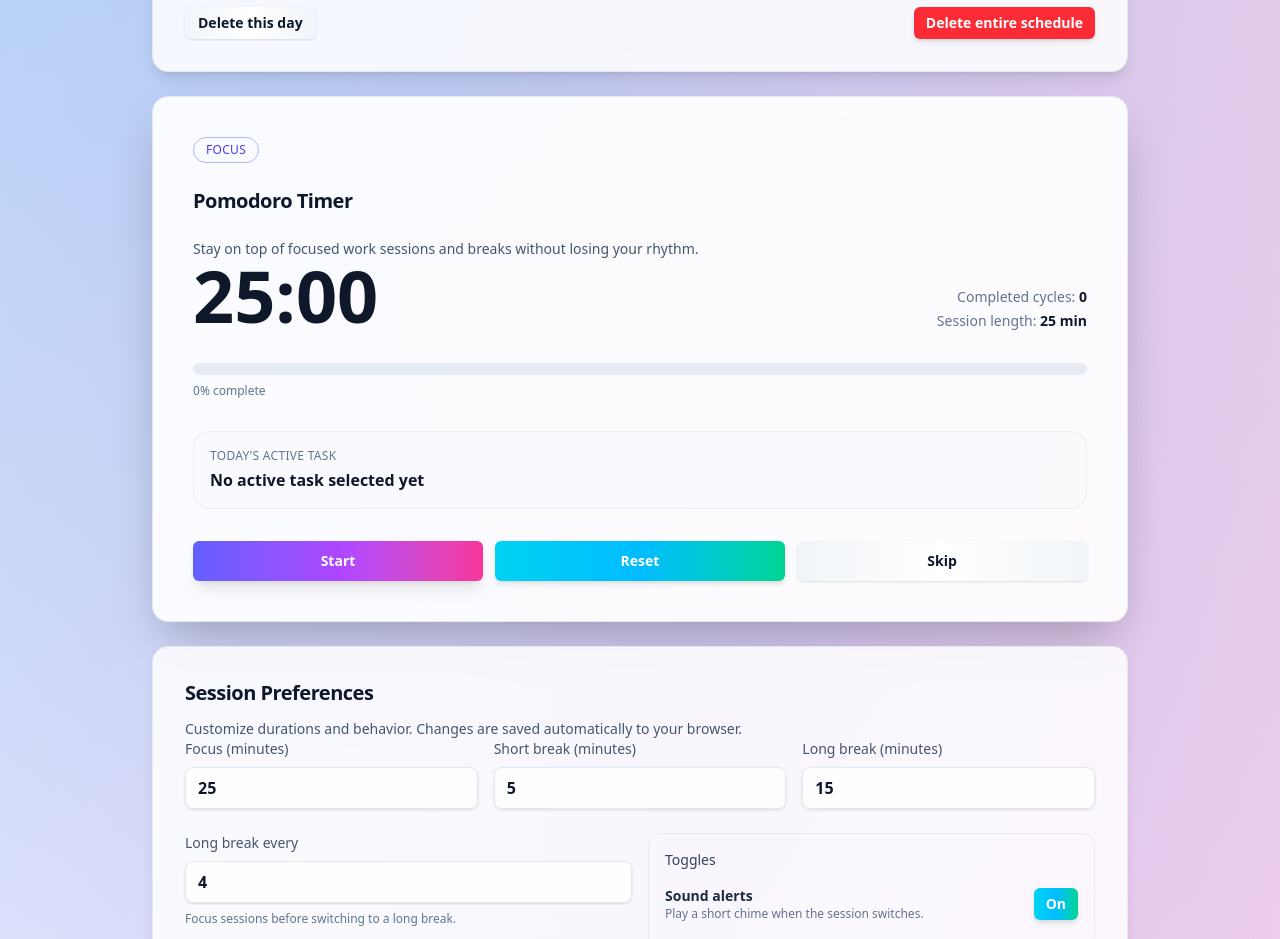
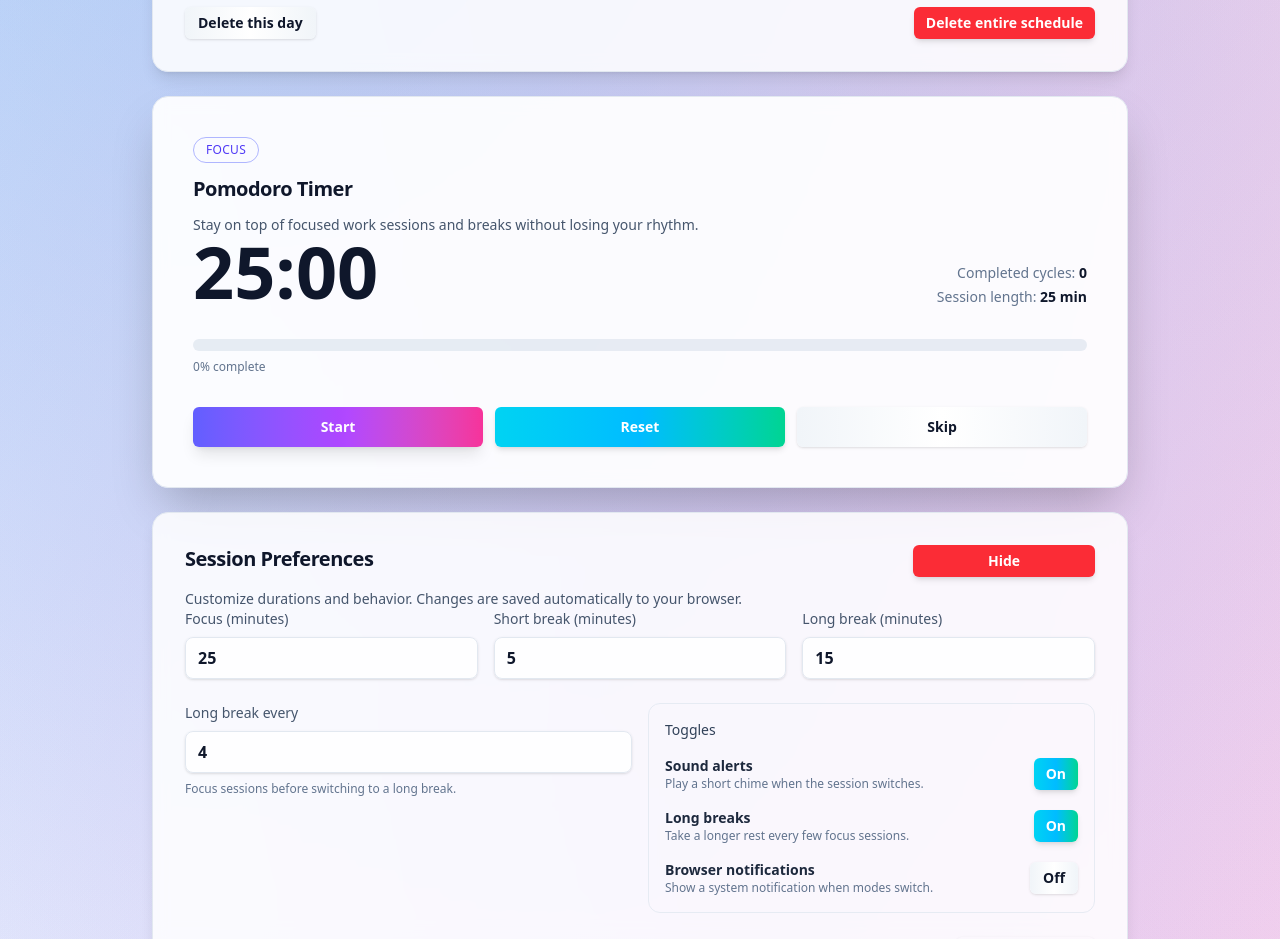
Before and after one commit to StanislavKosharinski/fliflofla, a Next.js app: page / in a window 1280 px wide. Shown: the part 540-1479 px from the top of the page. Built offline with nearby package versions, Linux system fonts and the light colour scheme.

Commit message:
Make pomodoro settings collapsable

```diff
--- a/src/components/pomodoro/pomodoro-timer.tsx
+++ b/src/components/pomodoro/pomodoro-timer.tsx
@@ -15,7 +15,6 @@ import { TimerPanel } from "@/components/pomodoro/timer-panel";
 import { TimerSettingsPanel } from "@/components/pomodoro/timer-settings-panel";
 import { useNotificationPreferences } from "@/hooks/use-notification-preferences";
 import { useScheduler } from "@/hooks/use-scheduler";
-import type { TaskEntry } from "@/hooks/use-scheduler";
 import type { TimerSettings } from "@/hooks/use-timer";
 import { playChime } from "@/lib/chime";
 import { formatTime } from "@/lib/time";
@@ -50,7 +49,6 @@ export function PomodoroTimer() {
     reset,
     skip,
     updateSettings,
-    schedule,
     selectedDayKey,
     selectedDay,
     todayKey,
@@ -66,6 +64,7 @@ export function PomodoroTimer() {
   } = useScheduler();
 
   const [localSettings, setLocalSettings] = useState(settings);
+  const [isSettingsCollapsed, setIsSettingsCollapsed] = useState(false);
   const [hasInteracted, setHasInteracted] = useState(false);
   const previousModeRef = useRef(mode);
 
@@ -176,14 +175,6 @@ export function PomodoroTimer() {
     void toggleNotifications();
   }, [toggleNotifications]);
 
-  const todaysActiveTask: TaskEntry | undefined = useMemo(() => {
-    const todaysEntry = schedule[todayKey];
-    if (!todaysEntry?.activeTaskId) return undefined;
-    return todaysEntry.tasks.find(
-      (task) => task.id === todaysEntry.activeTaskId
-    );
-  }, [schedule, todayKey]);
-
   return (
     <div className="mx-auto flex w-full max-w-5xl flex-col gap-6 px-4 py-10 sm:px-6 md:py-16">
       <TaskTracker
@@ -207,7 +198,6 @@ export function PomodoroTimer() {
         completedFocusSessions={completedFocusSessions}
         totalDuration={totalDuration}
         progressValue={progressValue}
-        todaysActiveTask={todaysActiveTask}
         isRunning={isRunning}
         onStartOrPause={startOrPause}
         onReset={reset}
@@ -223,6 +213,8 @@ export function PomodoroTimer() {
         onRestoreDefaults={restoreDefaults}
         notificationSupported={notificationSupported}
         notificationStatus={notificationStatus}
+        areSettingsCollapsed={isSettingsCollapsed}
+        onToggleSettings={() => setIsSettingsCollapsed((previous) => !previous)}
       />
     </div>
   );
--- a/src/components/pomodoro/timer-panel.tsx
+++ b/src/components/pomodoro/timer-panel.tsx
@@ -21,7 +21,6 @@ interface TimerPanelProps {
   completedFocusSessions: number;
   totalDuration: number;
   progressValue: number;
-  todaysActiveTask: TaskEntry | undefined;
   isRunning: boolean;
   onStartOrPause: () => void;
   onReset: () => void;
@@ -34,7 +33,6 @@ export function TimerPanel({
   completedFocusSessions,
   totalDuration,
   progressValue,
-  todaysActiveTask,
   isRunning,
   onStartOrPause,
   onReset,
@@ -42,7 +40,8 @@ export function TimerPanel({
 }: TimerPanelProps) {
   return (
     <Card className="bg-white/[0.92] p-8 shadow-2xl dark:bg-slate-900/[0.9] sm:p-10">
-      <CardHeader className="flex flex-col gap-3 text-center sm:text-left">
+      <CardHeader className="space-y-4 text-center sm:text-left">
+        <div className="flex flex-col gap-3">
           <span
             aria-live="polite"
             className="inline-flex w-fit items-center justify-center self-center rounded-full border border-indigo-400/60 px-3 py-1 text-xs font-medium uppercase tracking-wide text-indigo-600 dark:border-indigo-500/60 dark:text-indigo-300 sm:self-start"
@@ -51,9 +50,12 @@ export function TimerPanel({
           </span>
           <CardTitle>Pomodoro Timer</CardTitle>
           <CardDescription>
-          Stay on top of focused work sessions and breaks without losing your rhythm.
+            Stay on top of focused work sessions and breaks without losing your
+            rhythm.
           </CardDescription>
+        </div>
       </CardHeader>
+
       <CardContent className="space-y-8">
         <div className="flex flex-col items-center gap-4 sm:flex-row sm:items-end sm:justify-between">
           <div className="text-6xl font-semibold tabular-nums text-slate-900 dark:text-slate-50 sm:text-7xl">
@@ -82,51 +84,6 @@ export function TimerPanel({
           </p>
         </div>
 
-        <div
-          className={cn(
-            "rounded-2xl border p-4 transition-shadow",
-            todaysActiveTask
-              ? "border-indigo-300 bg-gradient-to-r from-indigo-500/15 via-purple-500/10 to-pink-500/15 shadow-xl dark:border-indigo-500/40 dark:from-indigo-500/20 dark:via-purple-500/20 dark:to-pink-500/20"
-              : "border-slate-200/70 bg-slate-50/70 dark:border-slate-700/70 dark:bg-slate-900/50"
-          )}
-        >
-          <div className="flex flex-wrap items-center gap-2">
-            <p className="text-xs font-medium uppercase tracking-wide text-slate-500 dark:text-slate-400">
-              Today&apos;s active task
-            </p>
-            {todaysActiveTask && (
-              <span className="inline-flex items-center rounded-full bg-indigo-500/90 px-2.5 py-1 text-[10px] font-semibold uppercase tracking-wide text-white shadow-sm">
-                In focus
-              </span>
-            )}
-          </div>
-          <p className="wrap-anywhere mt-1 text-base font-semibold text-slate-900 dark:text-slate-100">
-            {todaysActiveTask ? todaysActiveTask.title : "No active task selected yet"}
-          </p>
-          {todaysActiveTask && (
-            <div className="mt-2 flex flex-wrap gap-3 text-xs text-slate-500 dark:text-slate-400">
-              <span>
-                Focus logged:{" "}
-                <strong className="font-semibold text-slate-800 dark:text-slate-200">
-                  {formatDuration(todaysActiveTask.totalFocusSeconds)}
-                </strong>
-              </span>
-              <span>
-                Breaks logged:{" "}
-                <strong className="font-semibold text-slate-800 dark:text-slate-200">
-                  {formatDuration(todaysActiveTask.totalBreakSeconds)}
-                </strong>
-              </span>
-              <span>
-                Sessions:{" "}
-                <strong className="font-semibold text-slate-800 dark:text-slate-200">
-                  {todaysActiveTask.sessions.length}
-                </strong>
-              </span>
-            </div>
-          )}
-        </div>
-
         <div className="grid gap-3 sm:grid-cols-[repeat(auto-fit,minmax(140px,1fr))]">
           <Button
             onClick={onStartOrPause}
@@ -134,10 +91,18 @@ export function TimerPanel({
           >
             {isRunning ? "Pause" : "Start"}
           </Button>
-          <Button variant="secondary" onClick={onReset} aria-label="Reset timer">
+          <Button
+            variant="secondary"
+            onClick={onReset}
+            aria-label="Reset timer"
+          >
             Reset
           </Button>
-          <Button variant="outline" onClick={onSkip} aria-label="Skip to next interval">
+          <Button
+            variant="outline"
+            onClick={onSkip}
+            aria-label="Skip to next interval"
+          >
             Skip
           </Button>
         </div>
--- a/src/components/pomodoro/timer-settings-panel.tsx
+++ b/src/components/pomodoro/timer-settings-panel.tsx
@@ -29,6 +29,8 @@ interface TimerSettingsPanelProps {
   onRestoreDefaults: () => void;
   notificationSupported: boolean;
   notificationStatus: string | null;
+  areSettingsCollapsed: boolean;
+  onToggleSettings: () => void;
 }
 
 export function TimerSettingsPanel({
@@ -40,16 +42,30 @@ export function TimerSettingsPanel({
   onRestoreDefaults,
   notificationSupported,
   notificationStatus,
+  areSettingsCollapsed,
+  onToggleSettings,
 }: TimerSettingsPanelProps) {
   return (
     <Card className="p-6 sm:p-8">
-      <CardHeader>
-        <CardTitle>Session Preferences</CardTitle>
-        <CardDescription>
-          Customize durations and behavior. Changes are saved automatically to your browser.
+      <CardHeader className="grid grid-cols-5">
+        <CardTitle className="col-span-4">Session Preferences</CardTitle>
+        <Button
+          className="col-span-1"
+          variant={areSettingsCollapsed ? "secondary" : "destructive"}
+          size="sm"
+          onClick={onToggleSettings}
+          aria-expanded={!areSettingsCollapsed}
+          aria-label={areSettingsCollapsed ? "Show settings" : "Hide settings"}
+        >
+          {areSettingsCollapsed ? "Show" : "Hide"}
+        </Button>
+        <CardDescription className="col-span-6" hidden={areSettingsCollapsed}>
+          Customize durations and behavior. Changes are saved automatically to
+          your browser.
         </CardDescription>
       </CardHeader>
-      <CardContent className="space-y-6">
+
+      <CardContent className="space-y-6" hidden={areSettingsCollapsed}>
         <div className="grid gap-4 md:grid-cols-3">
           <label className="flex flex-col gap-2 text-sm font-medium text-slate-600 dark:text-slate-200">
             Focus (minutes)
@@ -109,7 +125,9 @@ export function TimerSettingsPanel({
           </label>
 
           <div className="flex flex-col gap-4 rounded-xl border border-slate-200/80 p-4 dark:border-slate-700/70">
-            <span className="text-sm font-medium text-slate-700 dark:text-slate-200">Toggles</span>
+            <span className="text-sm font-medium text-slate-700 dark:text-slate-200">
+              Toggles
+            </span>
             <div className="flex items-center justify-between gap-3">
               <div>
                 <p className="text-sm font-semibold text-slate-800 dark:text-slate-100">
@@ -158,7 +176,9 @@ export function TimerSettingsPanel({
                 </p>
               </div>
               <Button
-                variant={settings.notificationsEnabled ? "secondary" : "outline"}
+                variant={
+                  settings.notificationsEnabled ? "secondary" : "outline"
+                }
                 size="sm"
                 onClick={onToggleNotifications}
                 aria-pressed={settings.notificationsEnabled}
@@ -182,7 +202,9 @@ export function TimerSettingsPanel({
         </div>
 
         <div className="flex flex-wrap items-center justify-between gap-2 text-xs text-slate-500 dark:text-slate-400">
-          <span>Timer persists locally so your preferences stay put on refresh.</span>
+          <span>
+            Timer persists locally so your preferences stay put on refresh.
+          </span>
           <Button
             variant="ghost"
             size="sm"
```
Also changed, not shown: src/components/pomodoro/task-tracker.tsx (+5 -8 lines). Lines whose indentation alone changed are shown as unchanged.
